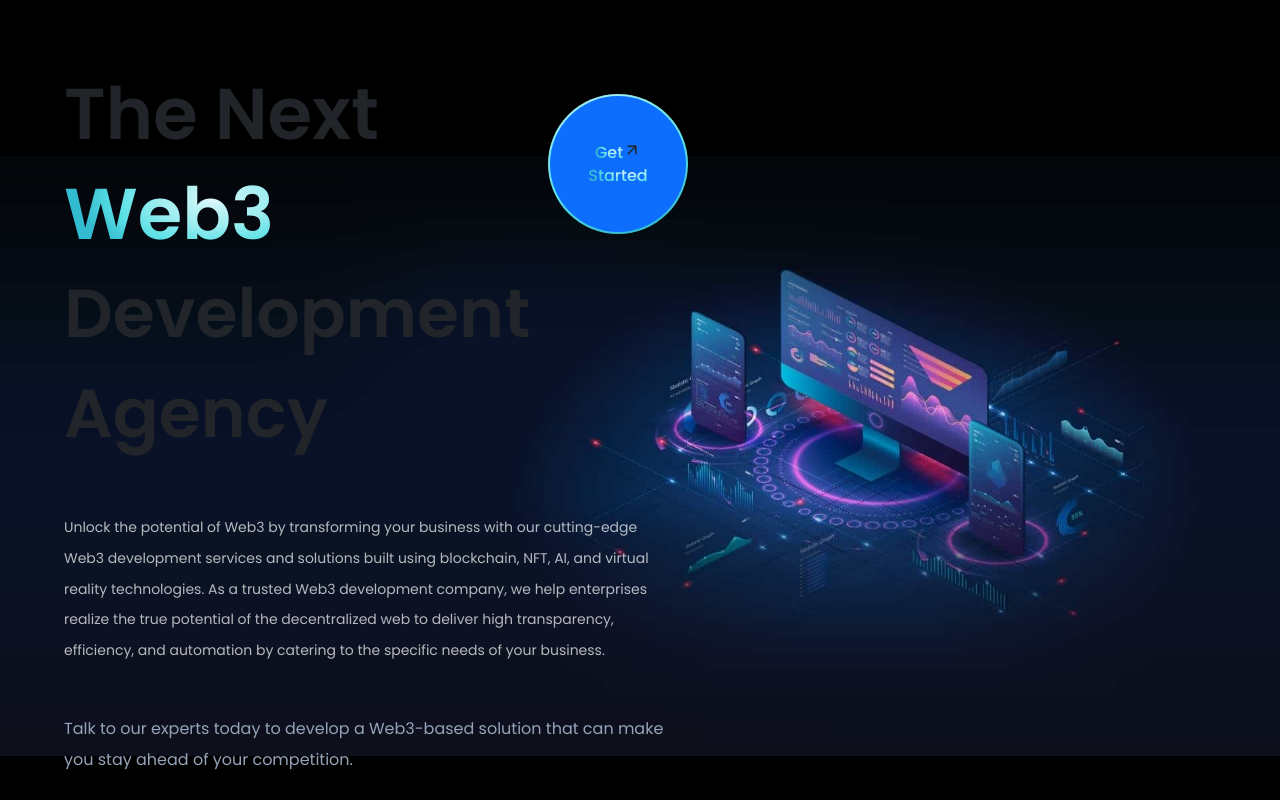
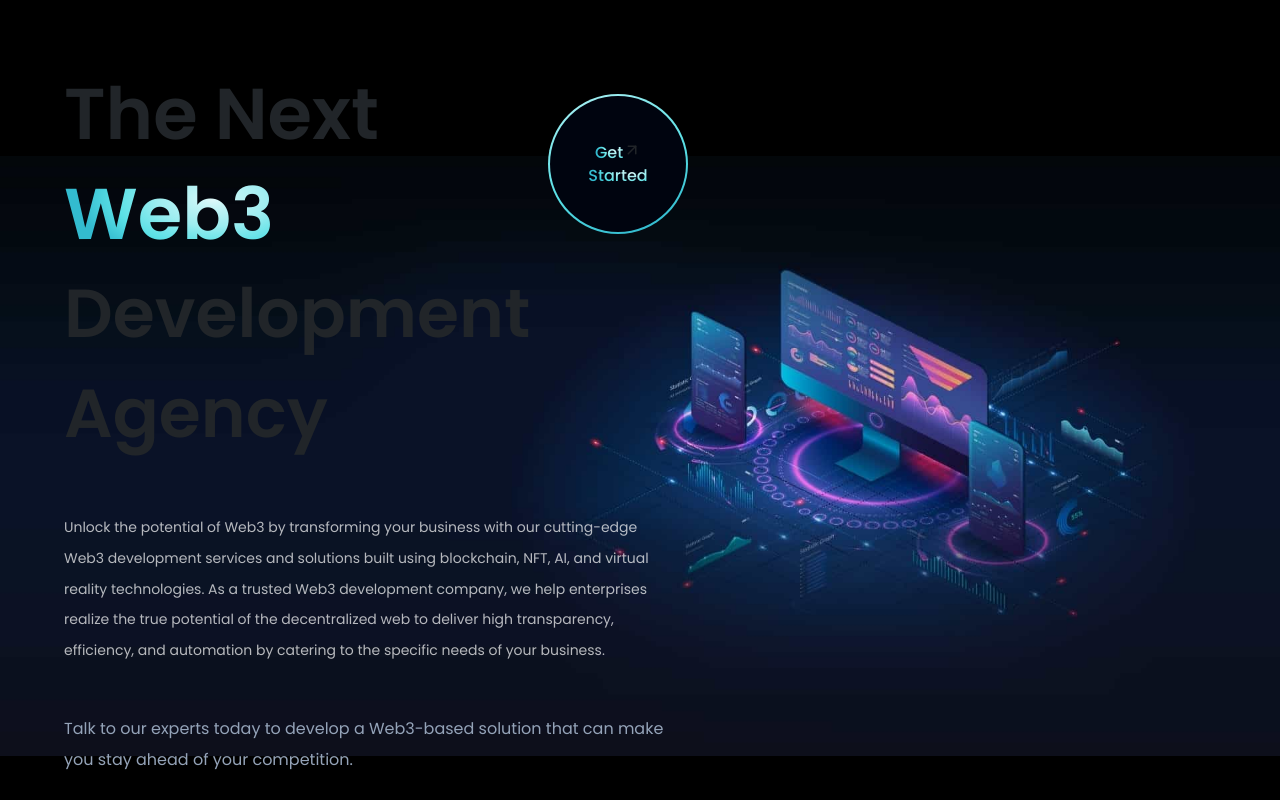
Before and after one commit to Edberaga/Old-Saysheji, a React (Vite) app: page / in a window 1280 px wide. Shown: the top 800 px of the page. Built offline with nearby package versions, Linux system fonts and the light colour scheme.

Commit message:
change background color

```diff
--- a/src/home/GetStarted.jsx
+++ b/src/home/GetStarted.jsx
@@ -6,7 +6,7 @@ const GetStarted = () => {
   return (
     <div className={`${styles.flexCenter} ss:w-[140px] w-[120px] ss:h-[140px] h-[120px]
     rounded-full bg-blue-gradient p-[2px] cursor-pointer`}>
-        <div className={`${styles.flexCenter} flex-col bg-primary
+        <div className={`${styles.flexCenter} flex-col bg-first
         w-[100%] h-[100%] rounded-full`}>
             <div className={`${styles.flexStart} flex-row`}>
                 <p className='font-poppins font-medium text-[16px] leading-[23px]'>
```
